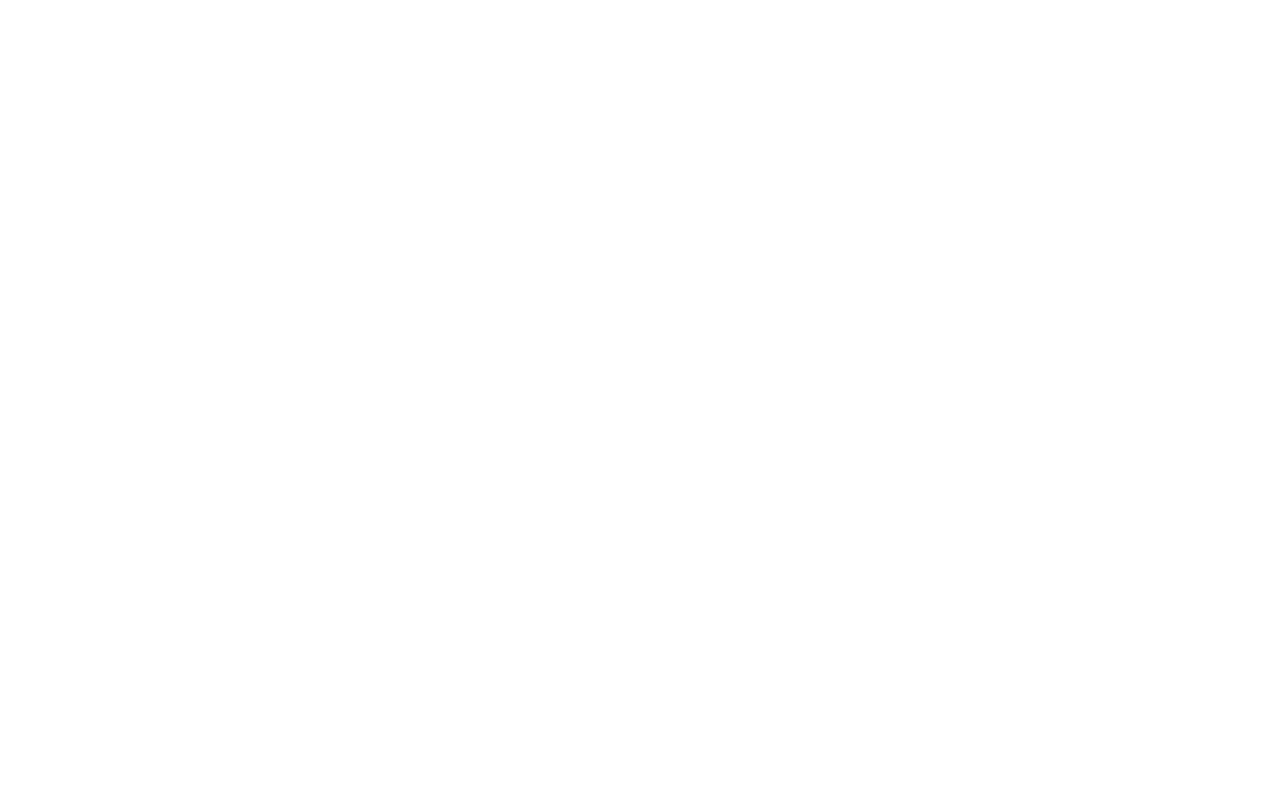
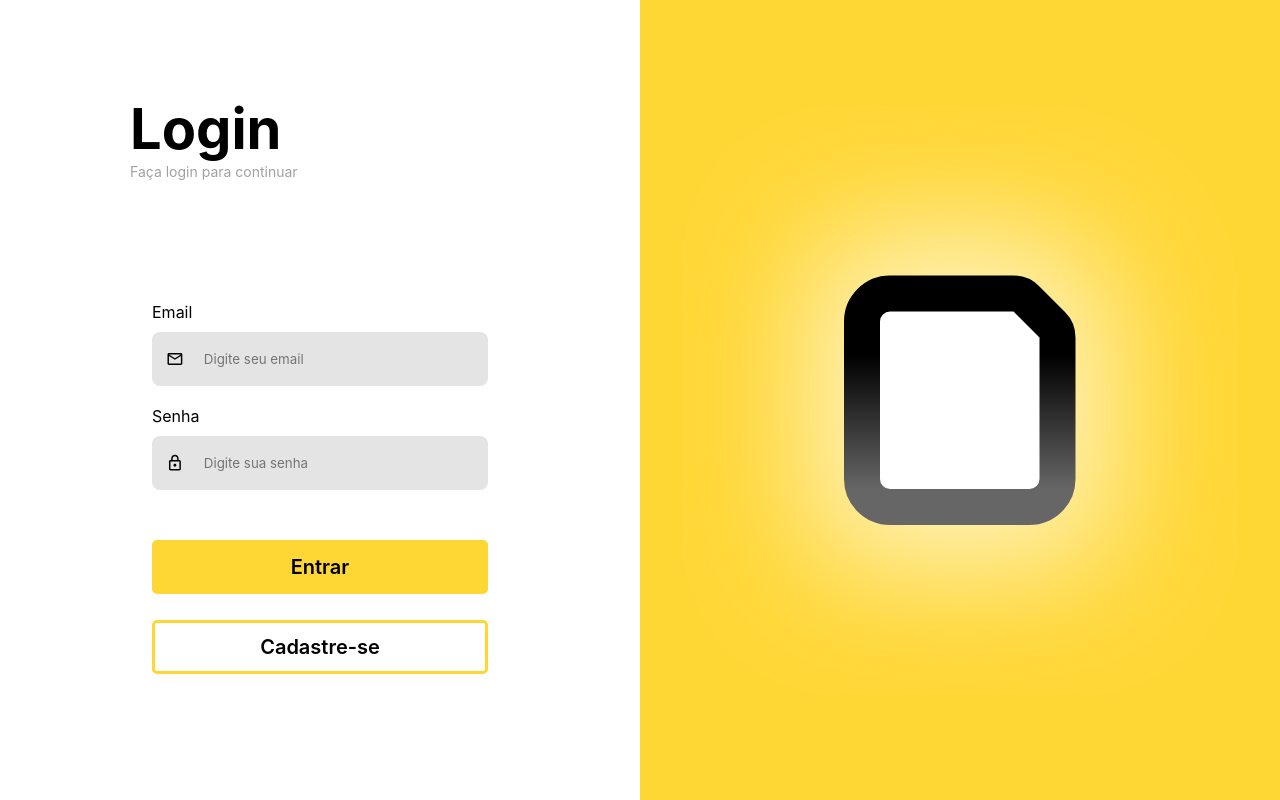
Before and after one commit to gabrielsb18/PI-FrontEnd, a React (Vite) app: page /login in a window 1280 px wide. Before the commit this address had no page. Built offline with nearby package versions, Linux system fonts and the light colour scheme.

Commit message:
closes #37 adicionando validação do formulário de login

```diff
--- a/package.json
+++ b/package.json
@@ -11,6 +11,7 @@
         "format": "prettier --write ."
     },
     "dependencies": {
+        "@hookform/resolvers": "^3.9.1",
         "axios": "^1.7.7",
         "react": "^18.3.1",
         "react-dom": "^18.3.1",
--- a/src/components/Input/Input.jsx
+++ b/src/components/Input/Input.jsx
@@ -1,14 +1,18 @@
 /* eslint-disable react/prop-types */
-import { InputWrap } from "./Input.styles";
+import { InputWrap, ErrorMessage } from "./Input.styles";
+import React from "react";
 
-export default function Input({ nome, icon:Icon, ...rest }) {
+const Input = React.forwardRef(({ error, nome, icon:Icon, ...rest },ref) => {
     return (
         <>
             <label>{nome}</label>
             <InputWrap>
                 {Icon && <Icon size={20} />}
-                <input {...rest}/>
+                <input {...rest} ref={ref}/>
             </InputWrap>
+            {error && <ErrorMessage>{error}</ErrorMessage>}
         </>
     );
-}
+})
+
+export {Input};
--- a/src/components/Input/Input.styles.js
+++ b/src/components/Input/Input.styles.js
@@ -20,3 +20,8 @@ export const InputWrap = styled.div`
         padding: 20px;
     }
 `;
+
+export const ErrorMessage = styled.span`
+    color:red;
+    font-size: 14px;
+`;
--- a/src/pages/Cadastro/Cadastro.jsx
+++ b/src/pages/Cadastro/Cadastro.jsx
@@ -1,6 +1,6 @@
 import {ContainerBody, Title, FormContainer } from '../Cadastro/Cadastro.style'
 import { PanelLogo } from '../../components/PaneLogo/panelLogo'
-import Input from "../../components/Input/Input"
+import { Input } from "../../components/Input/Input"
 import Button from '../../components/Button/Button'
 import { MdOutlineEmail,MdOutlineLock } from "react-icons/md";
 import { Link } from 'react-router-dom';
--- a/src/pages/Login/Login.jsx
+++ b/src/pages/Login/Login.jsx
@@ -1,12 +1,26 @@
 import {ContainerBody, Title, FormContainer } from '../Login/Login.style'
 import { PanelLogo } from '../../components/PaneLogo/panelLogo'
-import Input from "../../components/Input/Input"
+import { Input } from "../../components/Input/Input"
 import Button from '../../components/Button/Button'
 import { useNavigate } from 'react-router-dom';
 import { MdOutlineEmail,MdOutlineLock } from "react-icons/md";
+import { zodResolver } from "@hookform/resolvers/zod";
+import { useForm } from "react-hook-form";
+import { createUserFormSchema } from "../../utils/schemavalidation";
+import { useState } from 'react';
 
 export default function Login (){
+    const [senha, setSenha] = useState();
+	const [email, setEmail] = useState();
     const navigate = useNavigate();
+
+    const {
+		register,
+		handleSubmit,
+		formState: { errors },
+	} = useForm({
+		resolver: zodResolver(createUserFormSchema),
+	});
 
     return (
 		<ContainerBody>
@@ -16,22 +30,35 @@ export default function Login (){
 					<p>Faça login para continuar</p>
 				</Title>
 
-                <form>
+				<form onSubmit={handleSubmit ()}>
 					<div>
 						<Input
+                            ref
+							error={errors.email?.message}
+							{...register("email")}
 							icon={MdOutlineEmail}
 							nome="Email"
 							placeholder="Digite seu email"
+							onChange={e => setEmail(e.target.value)}
 						/>
 						<Input
+                            ref
+                            type="password"
+							error={errors.senha?.message}
+							{...register("senha")}
 							icon={MdOutlineLock}
 							nome="Senha"
 							placeholder="Digite sua senha"
+							onChange={e => setSenha(e.target.value)}
 						/>
 					</div>
 					<div>
-                        <Button estilo="flat" name="Entrar"/>
-                        <Button estilo="outlined" name="Cadastre-se" onClick={() => navigate('/cadastro')}/>
+						<Button estilo="flat" name="Entrar" type="submit" />
+						<Button
+							estilo="outlined"
+							name="Cadastre-se"
+							onClick={() => navigate("/cadastro")}
+						/>
 					</div>
 				</form>
 			</FormContainer>
--- a/src/routes/auth.routes.jsx
+++ b/src/routes/auth.routes.jsx
@@ -1,4 +1,4 @@
-import {Route, Routes} from 'react-dom'
+import {Route, Routes} from 'react-router-dom'
 import Login from '../pages/Login/Login'
 import Cadastro from '../pages/Cadastro/Cadastro'
 
--- a/src/routes/index.jsx
+++ b/src/routes/index.jsx
@@ -5,8 +5,8 @@ import { BrowserRouter } from "react-router-dom";
 export function Routes (){
     return(
         <BrowserRouter>
-            <AppRoutes />
-            {/* <AuthRoutes /> */}
+            {/* <AppRoutes /> */}
+            <AuthRoutes />
         </BrowserRouter>
     )
 }
--- a/src/utils/schemavalidation.js
+++ b/src/utils/schemavalidation.js
@@ -1,4 +1,4 @@
-import { z } from zod
+import { z } from "zod"
 
 const createUserFormSchema = z.object ({
     email:z.string()
```
Also changed, not shown: 1 other file (tests, documents, lock files or other folders). Lines whose indentation alone changed are shown as unchanged.
